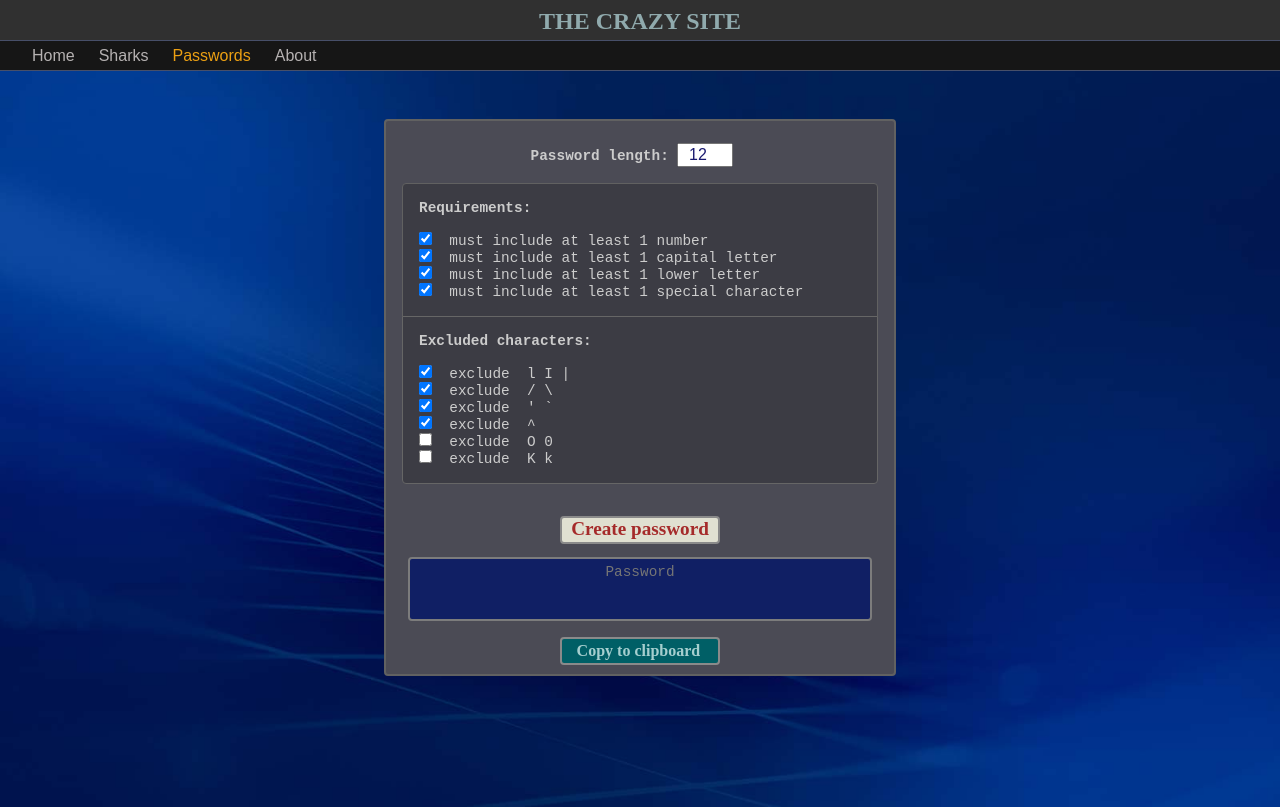
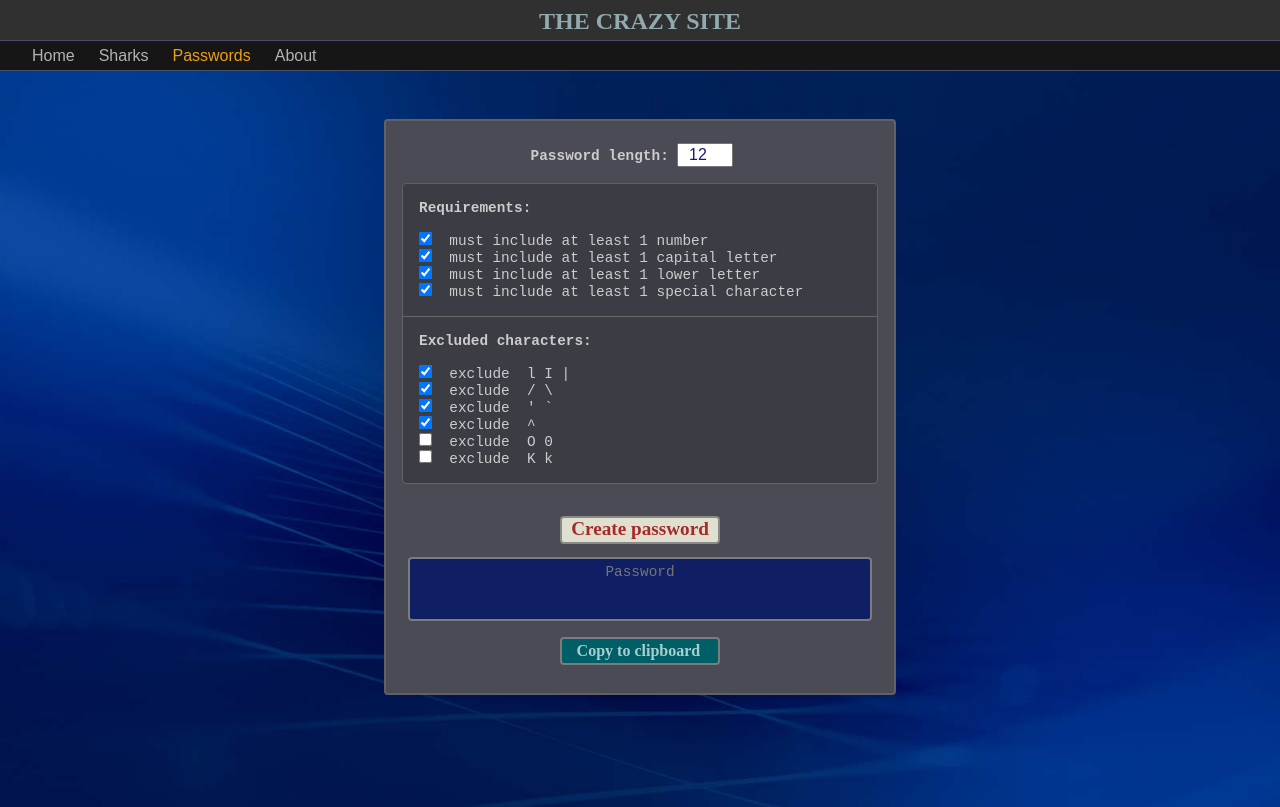
Before and after one commit to TomSer834/PW-Generator, a React (Vite) app: page /pwgenerator in a window 1280 px wide. Built offline with nearby package versions, Linux system fonts and the light colour scheme.

Commit message:
modified styles

```diff
--- a/src/styles/password.scss
+++ b/src/styles/password.scss
@@ -12,7 +12,7 @@
 
     .pw-inputField {
         width: 32rem;
-        height: 34.8rem;
+        height: 36rem;
         background-color: rgb(75,75,85);
         padding: 1rem;
         border: solid 2px rgb(97, 97, 97);
@@ -40,7 +40,6 @@
                     color: midnightblue;
                     text-align: center;
                 }
-
             }
 
             .pw-colorField-2 {
@@ -89,8 +88,6 @@
                     padding: 0.3rem .7rem 0 .7rem;
                     resize: none;
                 }
-
-
             }
 
             .pw-unit {
@@ -106,7 +103,7 @@
                 padding: 0.2rem 0.2rem 0.2rem 0;
                 background-color: rgb(0, 95, 102);
                 margin-top: 1rem;
-                border: solid 2px rgb(138, 138, 138);
+                border: solid 2px rgb(124, 124, 124);
                 border-radius: 4px;
 
                 &:active {
```
